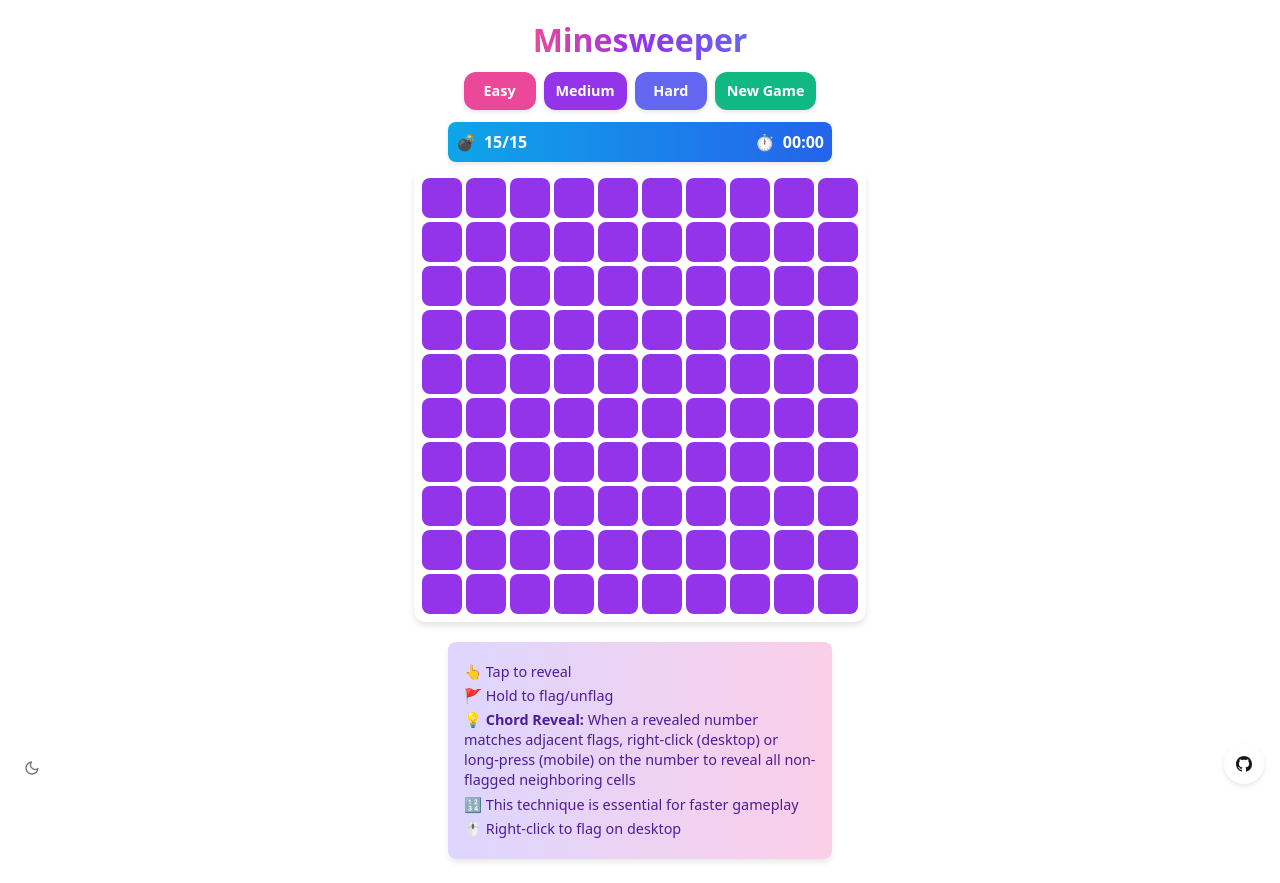
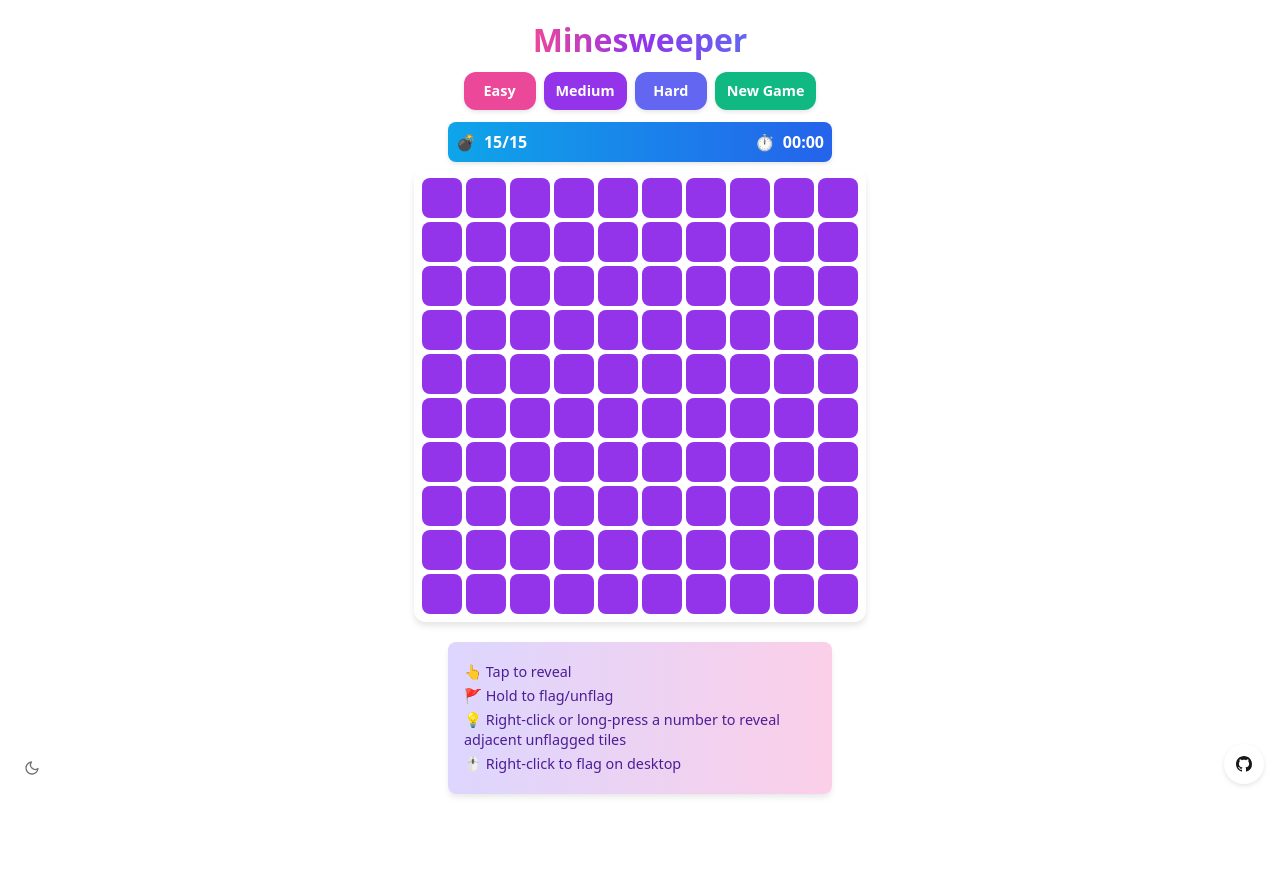
Before and after one commit to saadiq/minesweeper, a Next.js app: page / in a window 1280 px wide. After the commit the page ends 818 px from the top, so only its background shows below. Built offline with nearby package versions, Linux system fonts and the light colour scheme.

Commit message:
Simplify chord reveal instructions

```diff
--- a/src/app/page.tsx
+++ b/src/app/page.tsx
@@ -533,8 +533,7 @@ const Minesweeper = () => {
         <div className="instructions">
           <p>👆 Tap to reveal</p>
           <p>🚩 Hold to flag/unflag</p>
-          <p>💡 <strong>Chord Reveal:</strong> When a revealed number matches adjacent flags, right-click (desktop) or long-press (mobile) on the number to reveal all non-flagged neighboring cells</p>
-          <p>🔢 This technique is essential for faster gameplay</p>
+          <p>💡 Right-click or long-press a number to reveal adjacent unflagged tiles</p>
           <p>🖱️ Right-click to flag on desktop</p>
         </div>
       </div>
```
